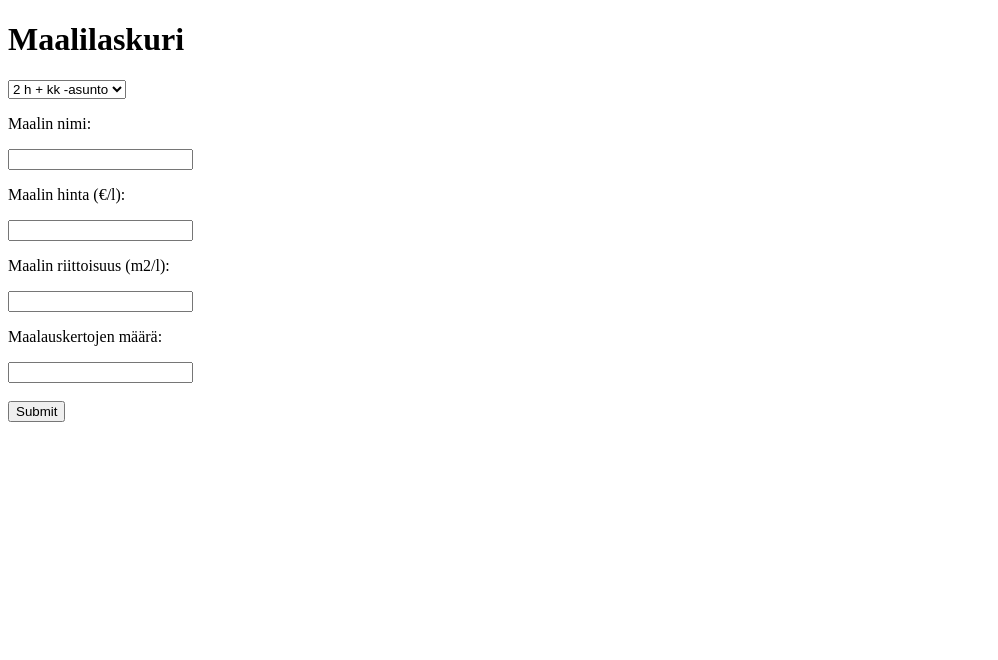
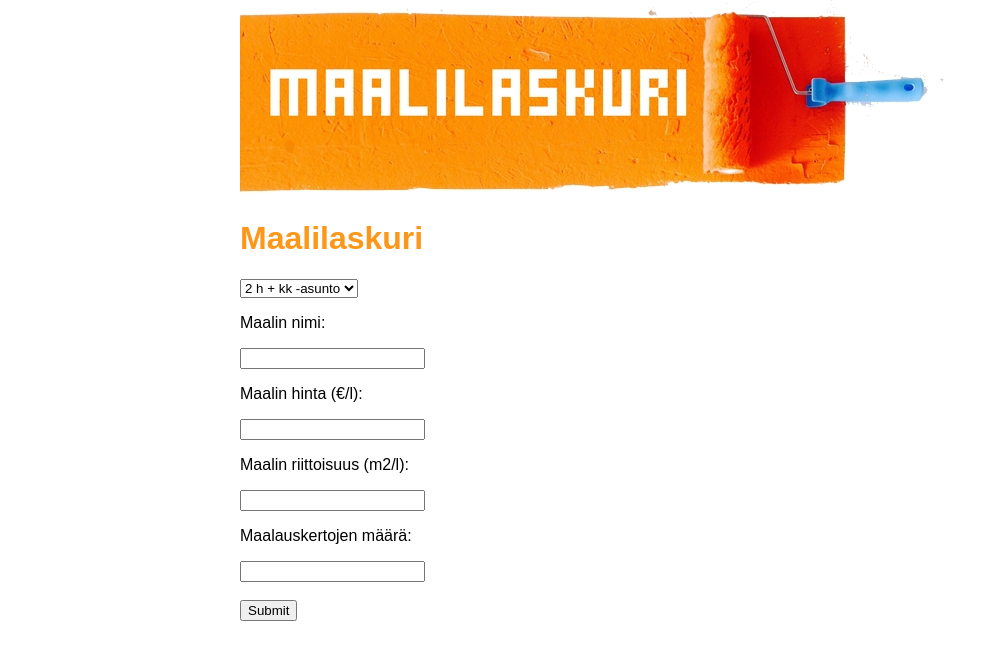
Before and after one commit to villetorni/react_harjoitustyo, a plain HTML site: page index.html in a window 1280 px wide. Shown: the whole page, without its empty margins (0-998 px from the left). Drawn offline with nearby package versions, Linux system fonts and the light colour scheme.

Commit message:
Lisätty logo ja css-muotoiluja.

```diff
--- a/index.html
+++ b/index.html
@@ -4,8 +4,20 @@
 <head>
   <meta charset="utf-8" />
   <meta name="viewport" content="width=device-width, initial-scale=1" />
+  <img src="maalilaskuri.jpg">
   <title>React App</title>
 </head>
+<style>
+body {background-color: white;
+    width: 800px;
+    margin: 0 auto;
+    font-family: Arial, Helvetica, sans-serif}
+h1 {color: #FC971A;}
+img {display: block;
+    margin-left: auto;
+    margin-right: auto;
+    }
+</style>
 <script crossorigin src="https://unpkg.com/react@17/umd/react.development.js"></script>
 <script crossorigin src="https://unpkg.com/react-dom@17/umd/react-dom.development.js"></script>
 <script crossorigin src="https://unpkg.com/@babel/standalone/babel.min.js"></script>
```
Also changed, not shown: maalilaskuri.jpg (added).
